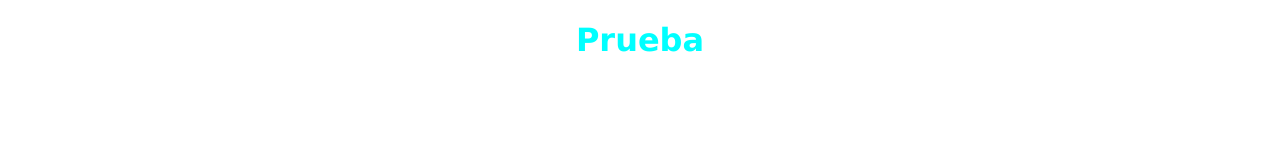
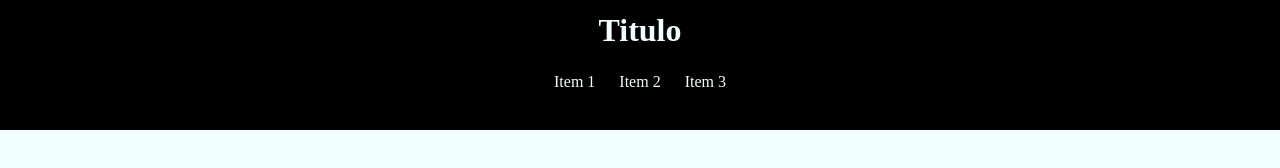
Before and after one commit to Saara224/Prueba1, a plain HTML site: page index.html in a window 1280 px wide. Drawn offline with Linux system fonts and the light colour scheme.

Commit message:
Se realizo la modificacion

```diff
--- a/index.html
+++ b/index.html
@@ -7,7 +7,13 @@
     <link rel="stylesheet" href="style.css">
 </head>
 <body>
-    <h1>Prueba</h1>
-
+    <header>
+        <h1>Titulo</h1>
+        <nav>
+            <li>Item 1</li>
+            <li>Item 2</li>
+            <li>Item 3</li>
+        </nav>
+    </header>
 </body>
 </html>
--- a/style.css
+++ b/style.css
@@ -1,5 +1,29 @@
-h1{
-    font-family: 'Lucida Sans';
-    color: aqua;
+body{
+    background-color: azure;
+    font-family: 'Times New Roman';
+    margin: 0;
+}
+
+header{
+    align-items: center;
+    height: 130px;
+    background: #000;
+    color: azure;
+}
+
+header h1{
+    margin: 0;
+    padding: 12px;
     text-align: center;
 }
+
+header nav{
+    text-align: center;
+    display: flex;
+    justify-content: center;
+}
+
+nav li{
+    list-style: none;
+    padding: 12px;
+}
```
